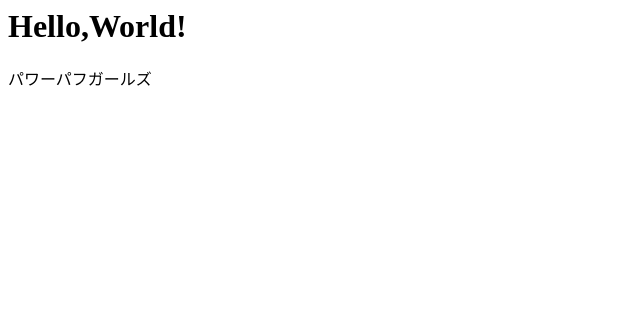
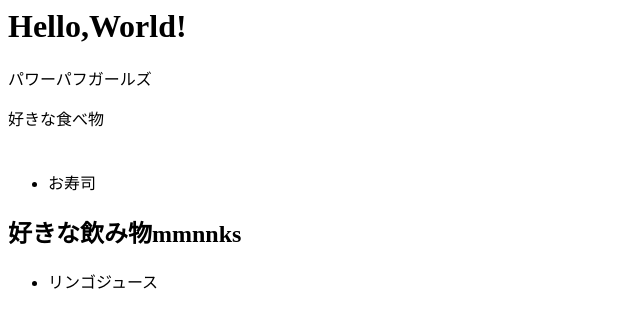
Before and after one commit to maayann10/gitpractice, a plain HTML site: page index.html in a window 1280 px wide. Shown: the whole page, without its empty margins (0-640 px from the left). Drawn offline with Linux system fonts and the light colour scheme.

Commit message:
好きな食べ物と飲み物

```diff
--- a/index.html
+++ b/index.html
@@ -7,3 +7,13 @@
         <p>パワーパフガールズ</p>
     </body>
 </html>
+    <body>
+       <hs>好きな食べ物</h2>
+    　　<ul>
+    　　　　　<li>お寿司</li>
+    </ul>
+    <h2>好きな飲み物mmnnks</h2>
+    <ul>
+        <li>リンゴジュース</li>
+    </ul>
+</body>
```
